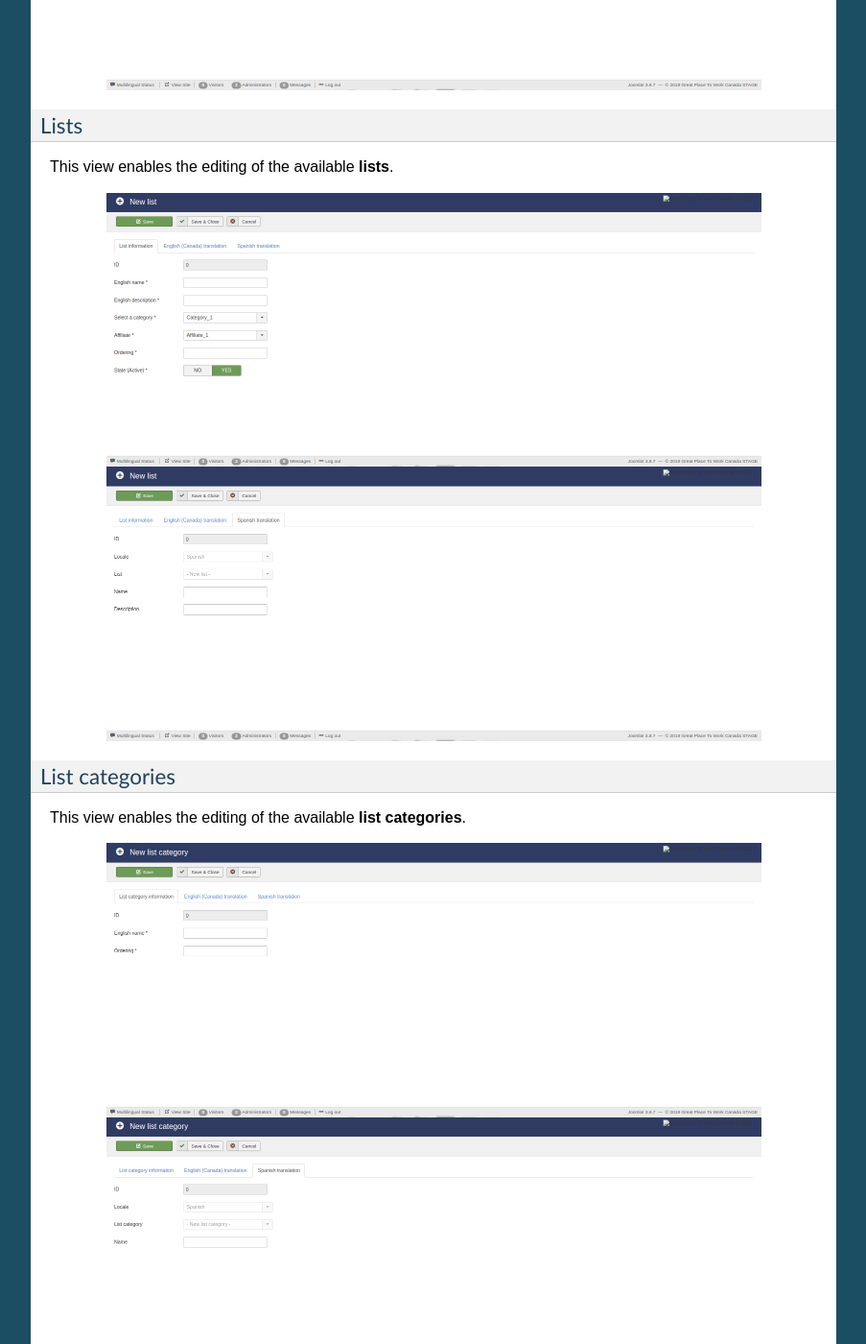
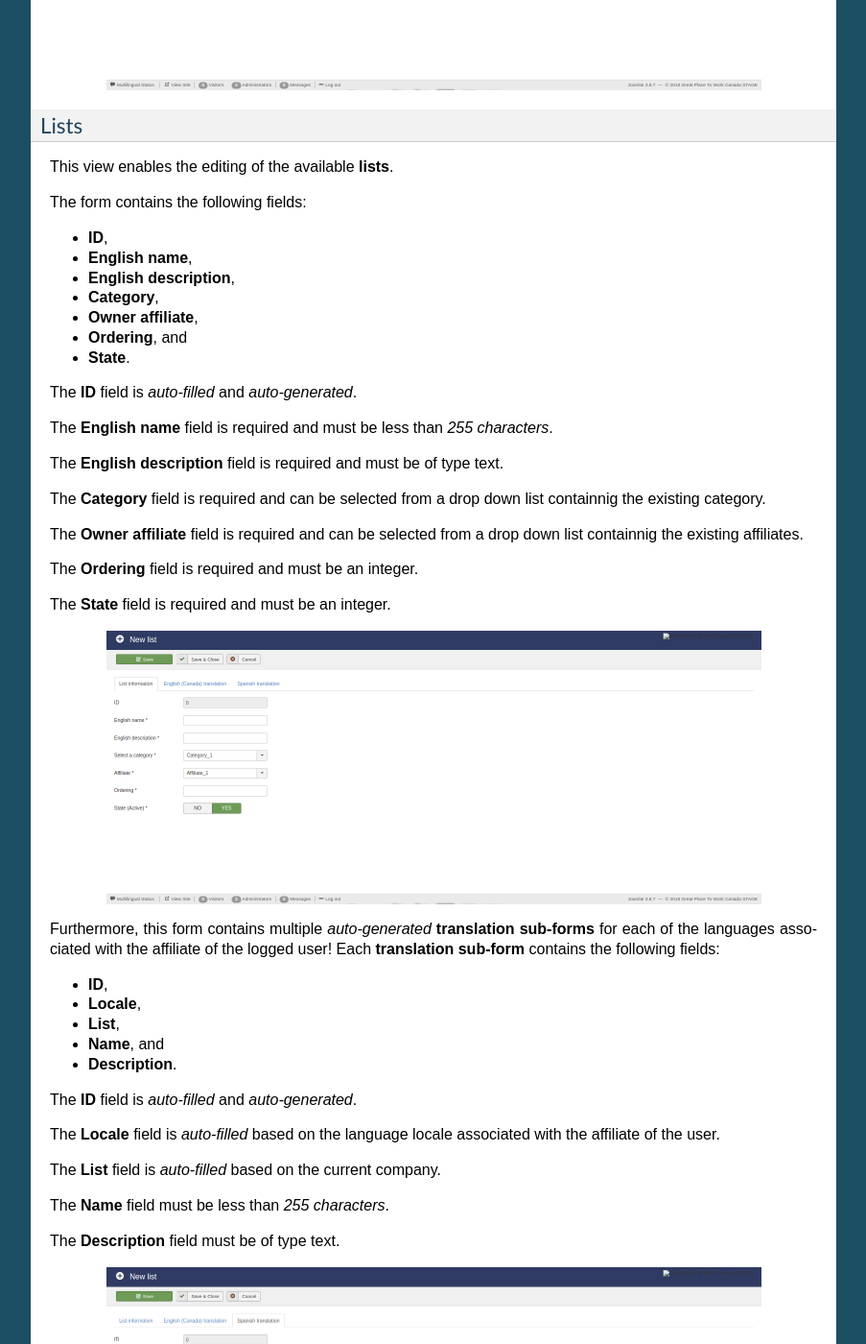
Before and after one commit to treste91/Great-Place-to-Work-Lists, a Sphinx documentation site: the page built from docs/backend/db_entries.rst, in a window 1280 px wide and 1400 px high, scrolled down 8522 px. Shown: the whole window at 96% size, without its empty margins (198-1101 px from the left). Built offline with Sphinx 7.4.7, drawn with Linux system fonts in a browser that asks for light colours; some of the changed text lies outside the part shown.

Commit message:
Update db_entries.rst

```diff
--- a/docs/backend/db_entries.rst
+++ b/docs/backend/db_entries.rst
@@ -351,17 +351,17 @@
 
 The **Salesforce ID** field is required and must be less than *18 characters*.
 
-The **Parent company** field is selected from a drop down list containnig the existing companies.
+The **Parent company** field is required and can selected from a drop down list containnig the existing companies.
 
-The **Location** field must be of type text.
+The **Location** field required and must be of type text.
 
-The **Industry ID** field is selected from a drop down list containnig the existing industries.
+The **Industry ID** field is required and can selected from a drop down list containnig the existing industries.
 
-The **English Logo URL** field must be of type text.
+The **English Logo URL** field is required and must be of type text.
 
-The **Banner image** field must be of type text.
+The **Banner image** field is required and must be of type text.
 
-The **Website** field must be of type text.
+The **Website** field is required and must be of type text.
 
 .. image:: db_entries_edit_company.png
    :scale: 50 %
@@ -401,10 +401,63 @@
 
 This view enables the editing of the available **lists**.
 
+The form contains the following fields:
+
+* **ID**,
+
+* **English name**,
+
+* **English description**,
+
+* **Category**,
+
+* **Owner affiliate**,
+
+* **Ordering**, and
+
+* **State**.
+
+The **ID** field is *auto-filled* and *auto-generated*.
+
+The **English name** field is required and must be less than *255 characters*.
+
+The **English description** field is required and must be of type text.
+
+The **Category** field is required and can be selected from a drop down list containnig the existing category.
+
+The **Owner affiliate** field is required and can be selected from a drop down list containnig the existing affiliates.
+
+The **Ordering** field is required and must be an integer.
+
+The **State** field is required and must be an integer.
+
 .. image:: db_entries_edit_list.png
    :scale: 50 %
    :alt: List
    :align: center
+
+Furthermore, this form contains multiple *auto-generated* **translation sub-forms** for each of the languages associated with the affiliate of the logged user!
+Each **translation sub-form** contains the following fields:
+
+* **ID**,
+
+* **Locale**,
+
+* **List**,
+
+* **Name**, and
+
+* **Description**.
+
+The **ID** field is *auto-filled* and *auto-generated*.
+
+The **Locale** field is *auto-filled* based on the language locale associated with the affiliate of the user.
+
+The **List** field is *auto-filled* based on the current company.
+
+The **Name** field must be less than *255 characters*.
+
+The **Description** field must be of type text.
 
 .. image:: db_entries_edit_list_translation.png
    :scale: 50 %
```
